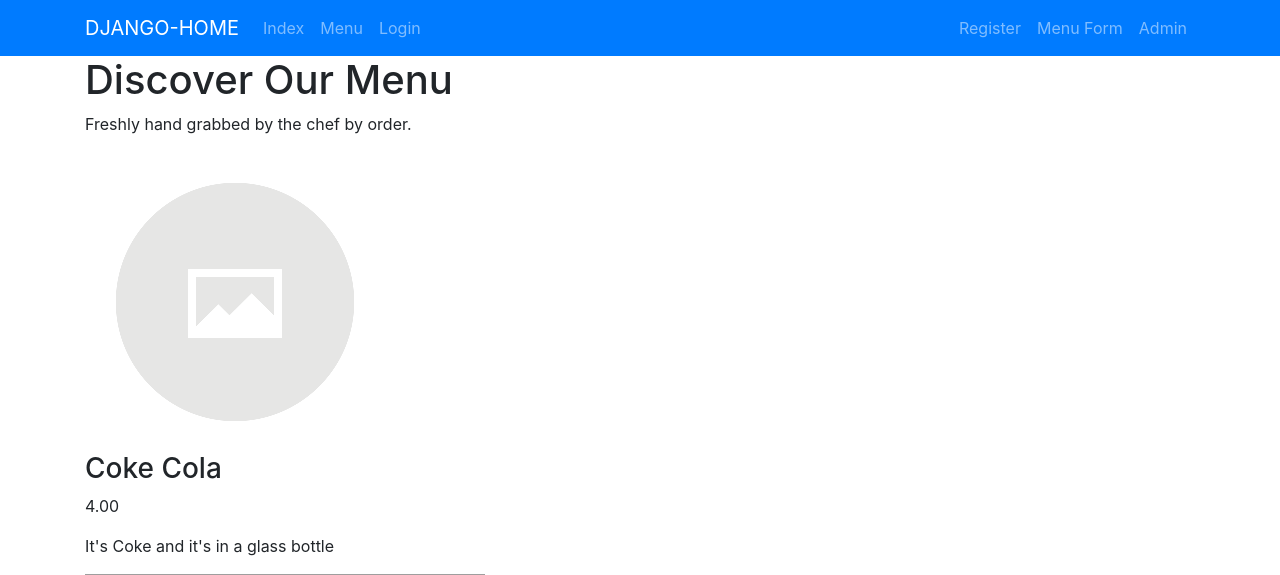
After one commit to jmuratov98/CSC322-Project, a Django app: page /menu/menu/ in a window 1280 px wide. The commit adds this page. Shown: the top 575 px of the page. Run offline with Django 3.2, Linux system fonts and the light colour scheme; data comes from the database, SQL or seed files in the repository; both versions use the stored data as it was after the commit; some libraries are stand-ins or nearby versions; grey boxes are pictures that could not be loaded.

Commit message:
created menu view using menu_list

```diff
--- a/cuisino/cuisino/urls.py
+++ b/cuisino/cuisino/urls.py
@@ -30,6 +30,7 @@ urlpatterns = [
 
     url(r'^$',users_views.home,name='home'),
     url(r'^users/',include('users.urls')),
+    url(r'^restaurant/',include('restaurant.urls')),
     url(r'^logout/$', users_views.user_logout, name='logout'),
     url(r'^special/',users_views.special,name='special'),
 ]
--- a/cuisino/restaurant/models.py
+++ b/cuisino/restaurant/models.py
@@ -45,3 +45,10 @@ class MenuItems(models.Model):
             output_size = (300, 300)
             img.thumbnail(output_size)
             img.save(self.itemImage.path)
+
+    def get_absolute_url(self):
+        """Returns the url to access a particular instance of MyModelName."""
+        return reverse('menu-item', args=[str(self.id)])
+
+    # def get_url_path(self):
+    #     return reverse("menu_list")
--- a/cuisino/restaurant/urls.py
+++ b/cuisino/restaurant/urls.py
@@ -1,4 +1,5 @@
 from django.urls import path
+from django.conf.urls import url
 import restaurant.views as views
 
 app_name = 'restaurant'
@@ -9,4 +10,6 @@ urlpatterns=[
     # path('/menu/add/', views.add),
     # path('/menu/edit/', views.edit),
     # path('/menu/remove/', views.remove),
+    url(r'^menu/$',views.menu.as_view(),name='menu'),
+    url(r'^register_menuitem/$',views.register_menuitem,name='register_menuitem'),
 ]
--- a/cuisino/restaurant/views.py
+++ b/cuisino/restaurant/views.py
@@ -1,5 +1,13 @@
 from django.shortcuts import render
 from restaurant.models import MenuItems
+from restaurant.forms import MenuForm
+from django.urls import reverse
+
+from django.views.generic import (TemplateView,ListView,
+                                  DetailView,CreateView,
+                                  UpdateView,DeleteView)
+
+# from django.contrib.auth.decorators import permission_required
 
 # Create your views here.
 def index(request):
@@ -8,3 +16,57 @@ def index(request):
         "menu": menu
     }
     return render(request, 'restaurant/index.html', options)
+
+# @permission_required('MenuItems.add_item')
+# def your_fuc(request):
+#     or you can rise permission denied exception
+
+
+def register_menuitem(request):
+
+    registered_menuitem = False
+
+    if request.method == 'POST':
+
+        # It appears as one form to the user on the .html page
+        menu_form = MenuForm(data=request.POST)
+
+        # Check to see form are valid
+        if menu_form.is_valid():
+
+            # Save menuitem Form to Database
+            menuitem = menu_form.save()
+
+            menuitem.save()
+
+            # Registration Successful!
+            registered_menuitem = True
+
+        else:
+            # One of the forms was invalid if this else gets called.
+            print(menu_form.errors)
+
+    else:
+        # Was not an HTTP post so we just render the forms as blank.
+        menu_form = MenuForm()
+
+    # This is the render and context dictionary to feed
+    # back to the registration.html file page.
+    return render(request,'restaurant/menuAddition.html',
+                          {'menu_form':menu_form,
+                           'registered_menuitem':registered_menuitem})
+
+# """
+#     This function links to Menu
+# """
+# def menu(request):
+#     return render(request,'restaurant/menu.html')
+
+"""
+    This function links to Menu
+"""
+class menu(ListView):
+    model = MenuItems
+    context_object_name = 'menu_list'
+    def get_queryset(self):
+        return MenuItems.objects.order_by('itemID')
--- /dev/null
+++ b/cuisino/templates/restaurant/menuitems_list.html
@@ -0,0 +1,36 @@
+{% extends "users/base.html" %}
+{% block stylesheets %}{% endblock %}
+{% block body_block %}
+<title>Assiette de Poséidon ψ Menu</title>
+
+<h1 id="menu_header">Discover Our Menu</h1>
+<p id="menu_header_sub">Freshly hand grabbed by the chef by order.</p>
+
+<div class="centerstage" id="content">
+    {% if menu_list %}
+        <!-- add for loop here, for each item in menu-->
+        {% for menuitem in menu_list %}
+        <div id="content_item">
+            <div id="content_item_pic">
+                    <img src={{menuitem.itemImage}} alt="">
+            </div>
+            <div id="content_item_info">
+                <div id="content_item_name">
+                    <h3 id="content_item_name_h3"> {{ menuitem.itemName }}</h3>
+                </div>
+                <div id="content_item_price">
+                    <p id="content_item_price_p"> {{ menuitem.itemPrice }} </p>
+                </div>
+                <div id="content_item_info">
+                    <p id="content_item_info_p"> {{ menuitem.itemDescription }} </p>
+                </div>
+                <!-- Add another div for review if created -->
+            </div>
+        </div>
+        {% endfor %}
+    {% else %}
+        <p>There are no menu items in the menu.</p>
+    {% endif %}
+</div>
+
+{% endblock %}
--- a/cuisino/templates/users/base.html
+++ b/cuisino/templates/users/base.html
@@ -14,7 +14,7 @@
                 <ul class="navbar-nav">
                     <li class "nav-item"> <a class="navbar-brand" href="{%url 'home'%}">DJANGO-HOME</a></li>
                     <li class "nav-item"> <a class="nav-link" href="{%url 'users:index'%}">Index</a></li>
-                    <li class "nav-item"> <a class="nav-link" href="{%url 'users:register'%}">Register</a></li>
+                    <li class "nav-item"> <a class="nav-link" href="{%url 'restaurant:menu'%}">Menu</a></li>
 
                     {% if user.is_authenticated %}
                         <li class "nav-item"><a class="nav-link" href="{% url 'logout' %}">Logout</a></li>
@@ -24,10 +24,31 @@
 
                 </ul>
                 <ul class="navbar-nav justify-content-end">
+                    <li class "nav-item"> <a class="nav-link" href="{%url 'users:register'%}">Register</a></li>
+                    <!-- {% if user.ROLE_CHOICES == Chef %} -->
+                    <li class "nav-item"> <a class="nav-link" href="{%url 'restaurant:register_menuitem'%}">Menu Form</a></li>
+                    <!-- {% endif %} -->
                     <li class "nav-item"> <a class="nav-link" href="{%url 'admin:index'%}">Admin</a></li>
                 </ul>
             </div>
         </nav>
+
+
+        <!-- <div class="user_surfer">
+        <center><h1>Welcome surfer!</h1></center>
+        </div>
+
+        <div class="user_member">
+        <center><h1>Welcome member!</h1></center>
+        </div>
+
+        <div class="chef">
+        <center><h1>Welcome chef!</h1></center>
+        </div>
+
+        <div class="manager">
+        <center><h1>Welcome Manager!</h1></center>
+        </div> -->
 
         <div class="container">
             {% block body_block %}
--- a/cuisino/templates/users/register.html
+++ b/cuisino/templates/users/register.html
@@ -14,7 +14,7 @@
         <form enctype="multipart/form-data" method="POST">
           {% csrf_token %}
           {{ user_form.as_p }}
-          <input type="submit" name="" value="Register">
+          <input type="submit" class="save btn btn-default" value="Register">
         </form>
 
       {% endif %}
--- a/cuisino/users/views.py
+++ b/cuisino/users/views.py
@@ -54,11 +54,10 @@ def register(request):
 
     if request.method == 'POST':
 
-        # Get info from "both" forms
         # It appears as one form to the user on the .html page
         user_form = UserForm(data=request.POST)
 
-        # Check to see both forms are valid
+        # Check to see forms are valid
         if user_form.is_valid():
 
             # Save User Form to Database
```
Also changed, not shown: cuisino/restaurant/forms.py (added, +9 -0 lines), cuisino/static/css/project/main.css (renamed from cuisino/static/css/home/main.css, +10 -0 lines), cuisino/static/js/project/project.js (added, +16 -0 lines), cuisino/templates/restaurant/menuAddition.html (added, +24 -0 lines), cuisino/db.sqlite3, cuisino/media/menu_images/chicken_noodle_soup.jpeg (added), cuisino/restaurant/migrations/0003_auto_20201114_1312.py (added).
